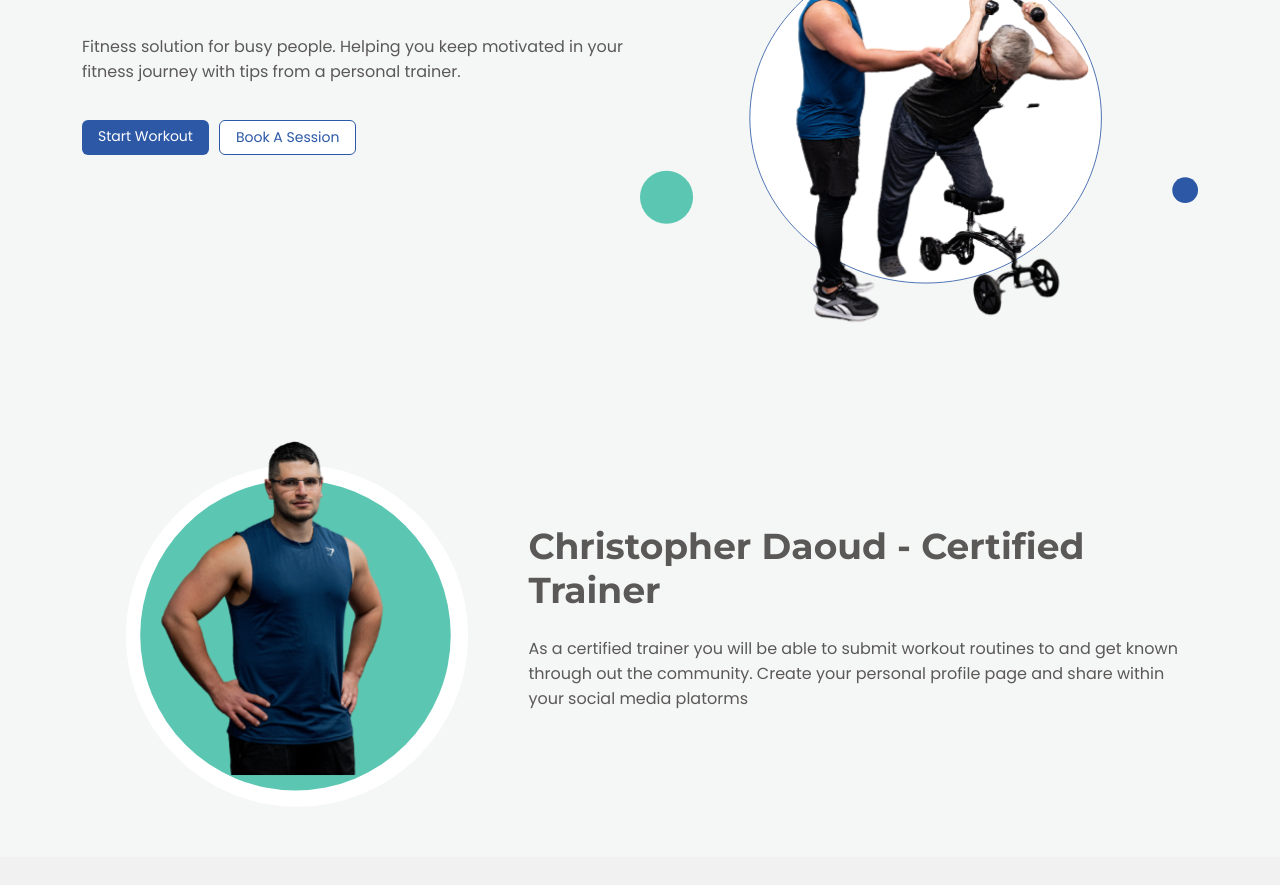
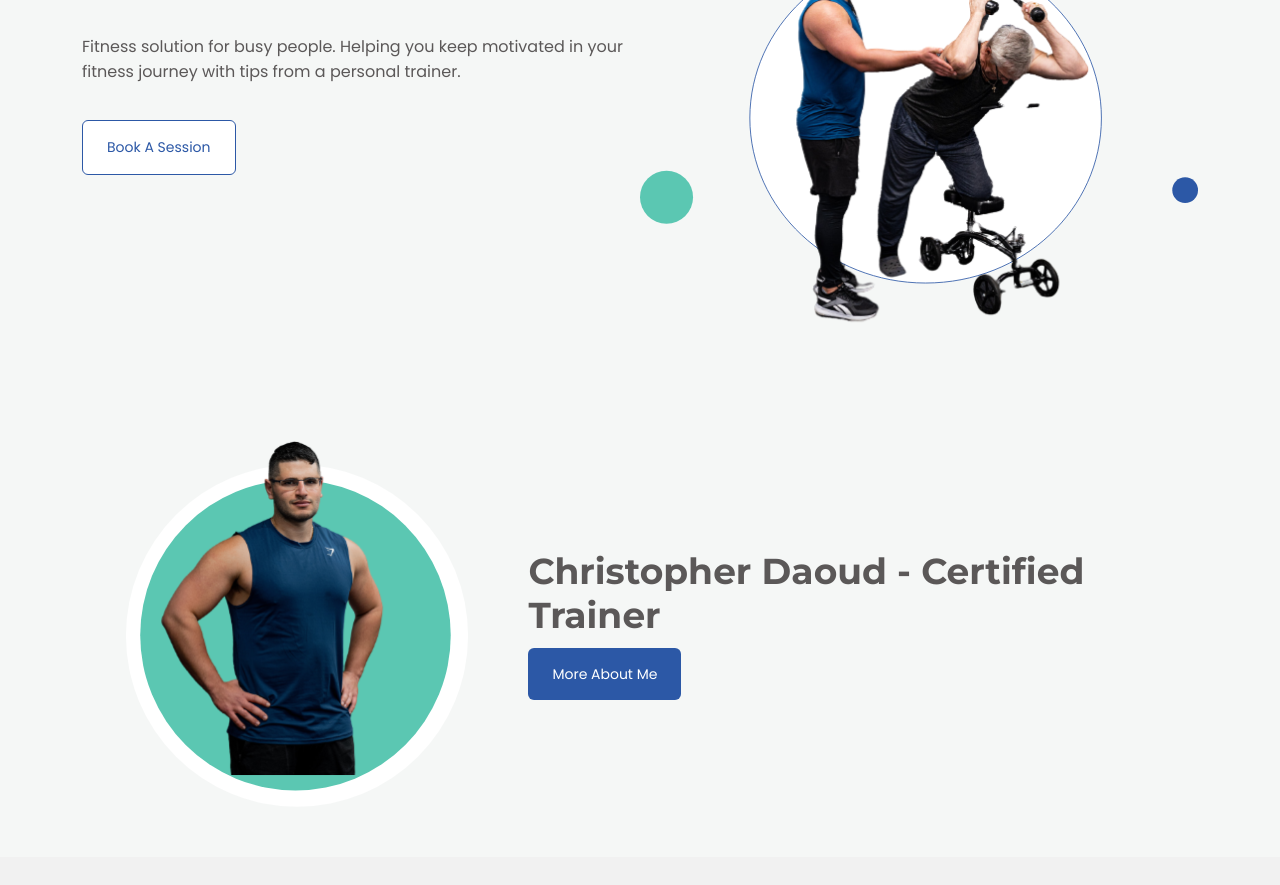
Before and after one commit to JGSolutions/fitvitfitness, a Next.js app: page / in a window 1280 px wide. Shown: the part 340-1225 px from the top of the page. Built offline with nearby package versions, Linux system fonts and the light colour scheme.

Commit message:
added button and linikng to orrect pages

```diff
--- a/pages/index.tsx
+++ b/pages/index.tsx
@@ -36,11 +36,11 @@ export default function Home() {
 								</h1>
 								<p className={styles.text}>Fitness solution for busy people. Helping you keep motivated in your fitness journey with tips from a personal trainer.</p>
 								<div className={styles.buttonHeaderWrapper}>
-									<Link href="" className={button.fvButton}>
+									{/* <Link href="" className={button.fvButton}>
 										Start Workout
-									</Link>
+									</Link> */}
 
-									<Link href="" className={button.fvButtonStroke}>
+									<Link href="/personal-training" className={button.fvButtonStroke}>
 										Book A Session
 									</Link>
 								</div>
@@ -56,9 +56,11 @@ export default function Home() {
 							</div>
 							<div className={styles.trainerDetails}>
 								<h2 className={styles.subTitles}>Christopher Daoud - Certified Trainer</h2>
-								<p className={styles.text}>
-									As a certified trainer you will be able to submit workout routines to and get known through out the community.  Create your personal profile page and share within your social media platorms
-								</p>
+								<div>
+									<Link href="/about" className={button.fvButton}>
+										More About Me
+									</Link>
+								</div>
 							</div>
 
 						</section>
--- a/styles/Button.module.css
+++ b/styles/Button.module.css
@@ -2,7 +2,6 @@
     background-color: var(--primary);
     color: white;
     border: none;
-    padding: var(--padding-xs) var(--padding-medium);
     border-radius: var(--border-radius);
     font-size: var(--fs-sm);
 }
@@ -11,11 +10,11 @@
     background-color: white;
     color: var(--primary);
     border: 1px solid var(--primary);
-    padding: var(--padding-xs) var(--padding-medium);
     border-radius: var(--border-radius);
     font-size: var(--fs-sm);
 }
 
 a.fvButton, a.fvButtonStroke  {
     text-decoration: none;
+    padding: var(--padding-medium) var(--padding-large);
 }
```
